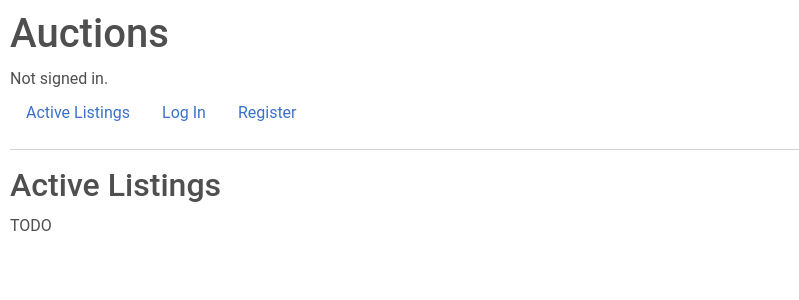
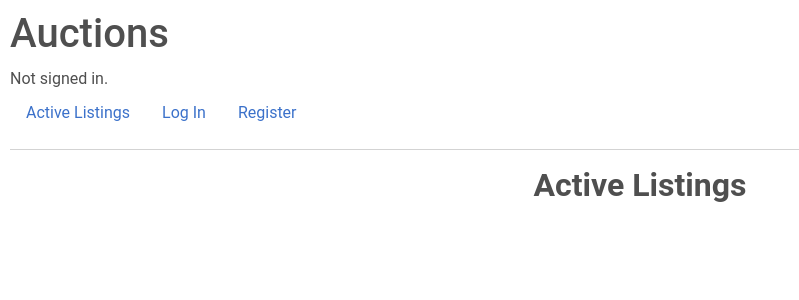
Before and after one commit to MarouBen/NightFall-Bids, a Django app: page / in a window 1280 px wide. Shown: the top 300 px of the page, without its empty margins (0-799 px from the left). Run offline with Django 3.2, Linux system fonts and the light colour scheme; some libraries are stand-ins or nearby versions.

Commit message:
Started listings page

```diff
--- a/auctions/templates/auctions/create.html
+++ b/auctions/templates/auctions/create.html
@@ -10,8 +10,8 @@
                     <label class="form-label" for="typeText">Title</label>
                </div>
                <div class="form-outline mb-3">
-                    <input type="number" class="form-control" name="B" value="{{B}}" required/>
-                    <label class="form-label" for="typeText">Starting bid</label>
+                    <input type="number" class="form-control" name="B" value="{{B}}" max="99999999" required/>
+                    <label class="form-label" for="typeText">Starting bid in $</label>
                </div>
                <div class="form-outline mb-3">
                     <textarea type="text" class="form-control" rows="4" name="D"/>{{D}}</textarea>
@@ -19,7 +19,7 @@
                </div>
                <div class="mb-3">
                     <label class="form-label mb-0" for="customFile">Upload an image of your item</label>
-                    <input type="file" class="form-control" name="I" value="{{I}}" required/>
+                    <input type="file" class="form-control" name="I" value="{{I}}" accept="image/*,jpg,jpeg,png" required/>
                     <div class="text-helper"><small>JPEG,JPG or PNG<small></div>
                </div>
                <div class="text-center">
--- a/auctions/templates/auctions/index.html
+++ b/auctions/templates/auctions/index.html
@@ -1,7 +1,12 @@
 {% extends "auctions/layout.html" %}
 
 {% block body %}
-    <h2>Active Listings</h2>
+    <div class="container">
+        <section class="mb-10 text-center">
+            <h2 class="fw-bold mb-7 text-center">Active Listings</h2>
+            <div class="row gx-lg-5">
 
-    TODO
+            </div>
+        </section>
+    </div>
 {% endblock %}
```
Also changed, not shown: Images/Listings/disc_logo.png (deleted), Images/Listings/disc_logo_JQEClHr.png (deleted), Images/Listings/disc_logo_hQ88KR7.png (deleted).
